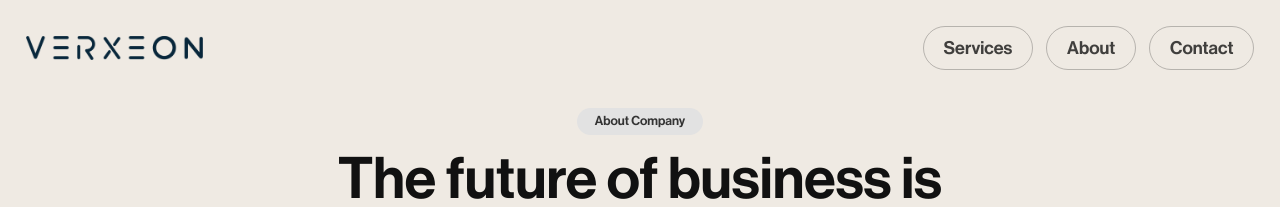
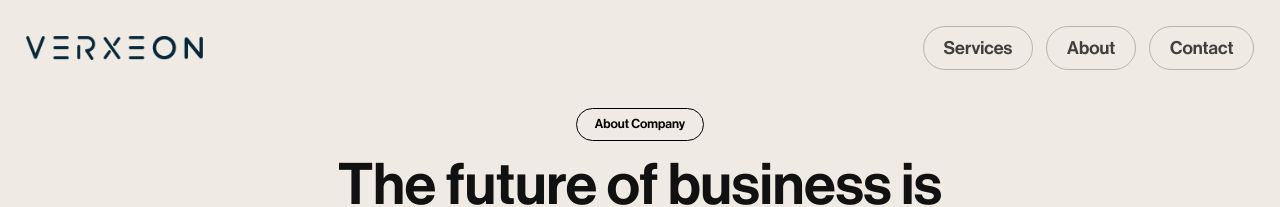
Before and after one commit to Amirshahzad422/verxeon, a Next.js app: page /about in a window 1280 px wide. Shown: the top 207 px of the page. Built offline with nearby package versions, Linux system fonts and the light colour scheme.

Commit message:
feat: add global styles, about page layout, navigation component, and supporting assets

```diff
--- a/src/app/about/page.css
+++ b/src/app/about/page.css
@@ -18,10 +18,11 @@
 }
 
 #about-pill {
-    background-color: #E2E2E2;
-    color: #333;
-    padding: 6px 18px;
-    border-radius: 50px;
+    background-color: #efeae3;
+    padding: 8px 18px;
+    border: 1px solid #000000;
+    border-radius: 999px;
+    color: #000000;
     font-size: 1vw;
     font-weight: 500;
     margin-bottom: 1vw;
@@ -111,7 +112,7 @@
     #about-gooey {
         height: 65vw;
         width: 65vw;
-        top: 35%;
+        top: 45%;
         left: 17.5%;
         filter: blur(20px);
     }
--- a/src/components/Nav.jsx
+++ b/src/components/Nav.jsx
@@ -28,7 +28,7 @@ export default function Nav() {
                 <img
                     src="/verxeon-logo.png"
                     alt=""
-                    style={{ opacity: open ? 0 : 1, transition: "opacity ease 0.2s" }}
+                    style={{ transition: "opacity ease 0.2s" }}
                 />
                 <div id="nav-part2">
                     <h4>
@@ -44,7 +44,11 @@ export default function Nav() {
                 <h3 onClick={toggle}>Menu</h3>
             </nav>
             <div id="full-scr" style={{ top: open ? "0" : "-100%" }}>
-                <div id="full-div1"></div>
+                <div id="full-div1">
+                    <h2><a href="/#page3" onClick={(e) => { smoothScrollTo("#page3", e); toggle(); }}>SERVICES</a></h2>
+                    <h2><Link href="/about" onClick={toggle}>ABOUT</Link></h2>
+                    <h2><a href="#" onClick={toggle}>CONTACT</a></h2>
+                </div>
             </div>
         </>
     );
--- a/src/styles/globals.css
+++ b/src/styles/globals.css
@@ -654,9 +654,24 @@ nav h3 {
     background-color: #EFEAE3;
     border-bottom-left-radius: 20px;
     border-bottom-right-radius: 20px;
-
+    display: flex;
+    flex-direction: column;
+    justify-content: flex-end;
+    align-items: flex-end;
+    padding: 10vw 5vw;
 }
 
+#full-div1 h2 {
+    font-size: 10vw;
+    line-height: 15vw;
+    font-weight: 100;
+    margin-bottom: 2vw;
+}
+
+#full-div1 h2 a {
+    text-decoration: none;
+    color: #000000;
+}
 @media (max-width:600px) {
 
     #page1 {
@@ -683,11 +698,15 @@ nav h3 {
     nav h3 {
         display: block;
         padding: 3vw 5vw;
-        border: 1px solid #ababab;
+        border: 1px solid #000000;
         border-radius: 50px;
         font-size: 4vw;
         font-weight: 200;
         padding-left: 10vw;
+    }
+
+    #nav-part2 h4{
+        color: #000000;
     }
 
     #center {
```
Also changed, not shown: public/images/about/about1.jpg (added), 1 other file (tests, documents, lock files or other folders).
